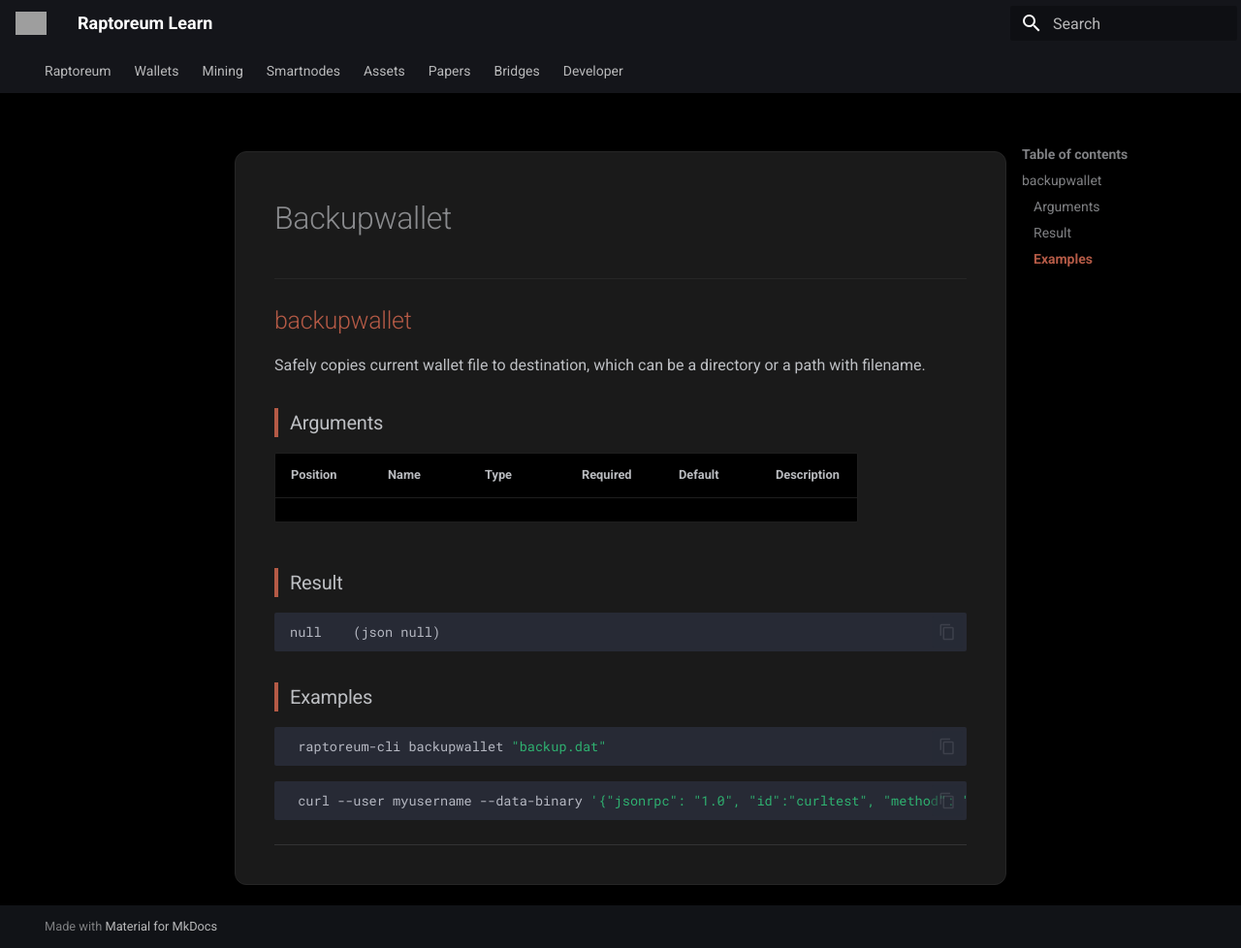
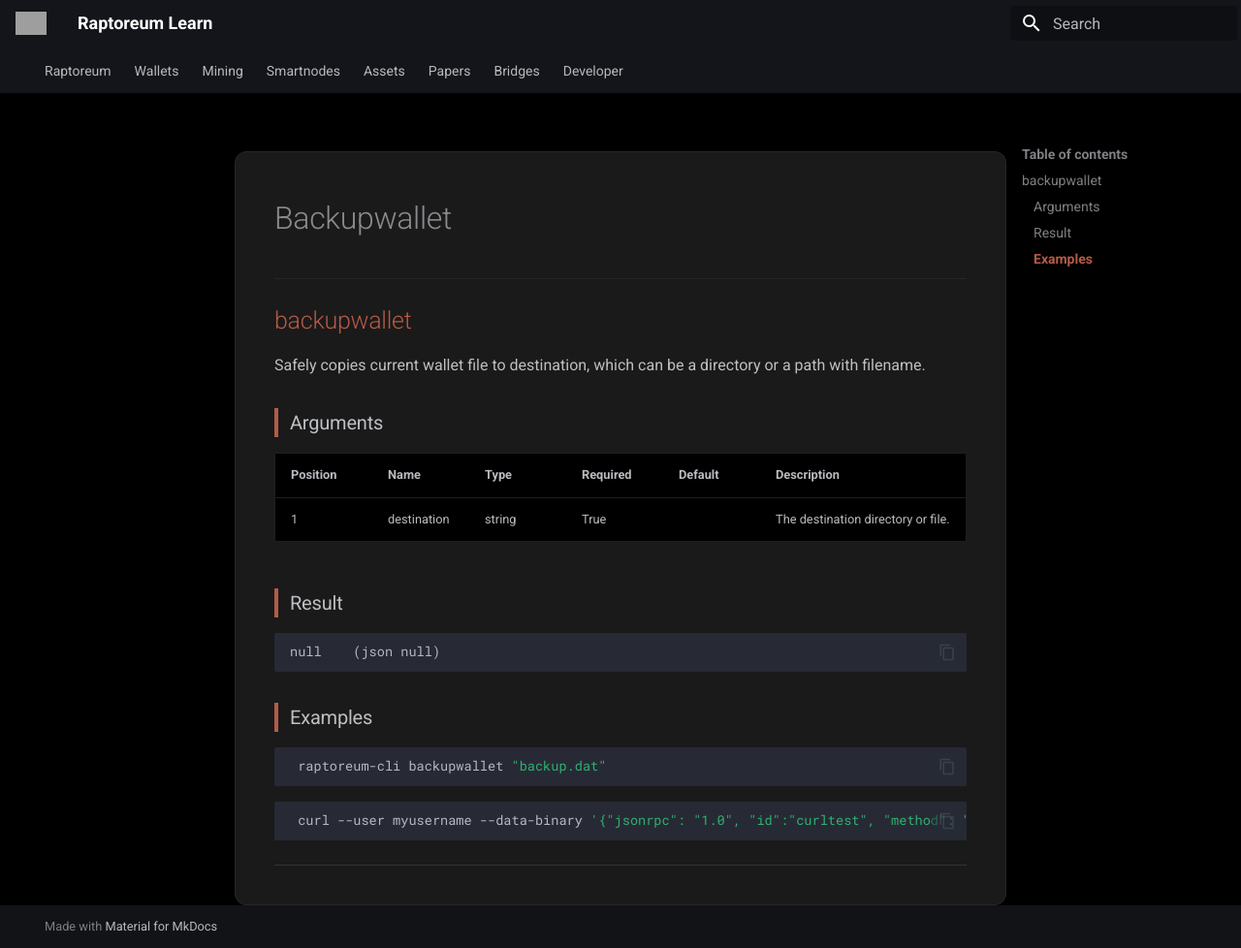
Before and after one commit to Raptor3um/learn-raptoreum, an MkDocs documentation site: the page built from docs/dev/rpc/includes/backupwallet.md, in a window 1280 px wide and 978 px high. Shown: the whole window at 97% size. Built offline with MkDocs 1.6.1 and Material for MkDocs 9.7.7, drawn with Linux system fonts in a browser that asks for light colours; grey boxes are pictures that could not be loaded.

Commit message:
Update backupwallet.md

````diff
--- a/docs/dev/rpc/includes/backupwallet.md
+++ b/docs/dev/rpc/includes/backupwallet.md
@@ -6,7 +6,7 @@ Safely copies current wallet file to destination, which can be a directory or a
 
 | Position | Name | Type | Required | Default | Description |
 | :--- | :--- | :--- | :--- | :--- | :--- |
-
+| 1 | destination | string | True |  | The destination directory or file. |
 
 ### Result
 ```json
````
